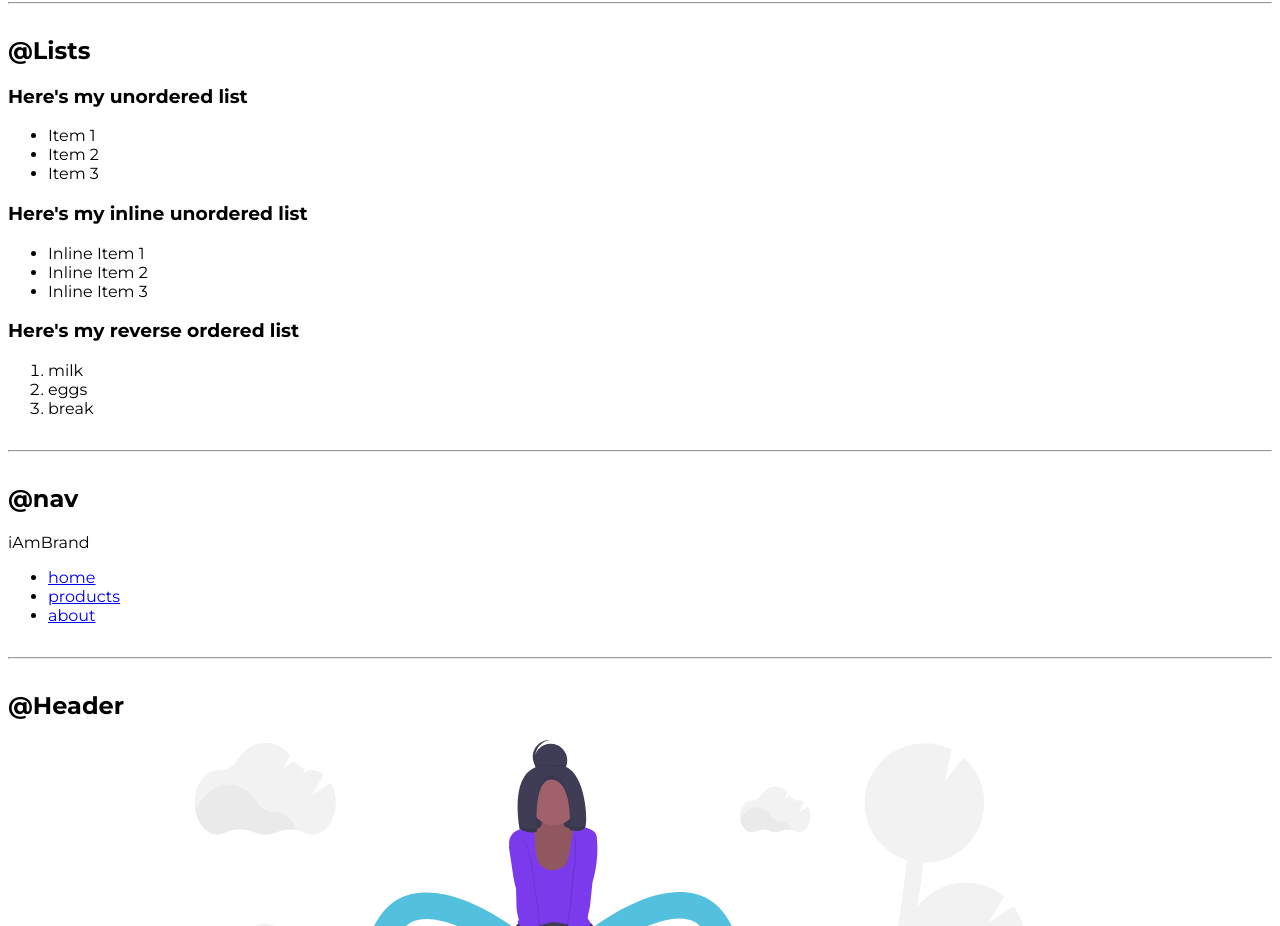
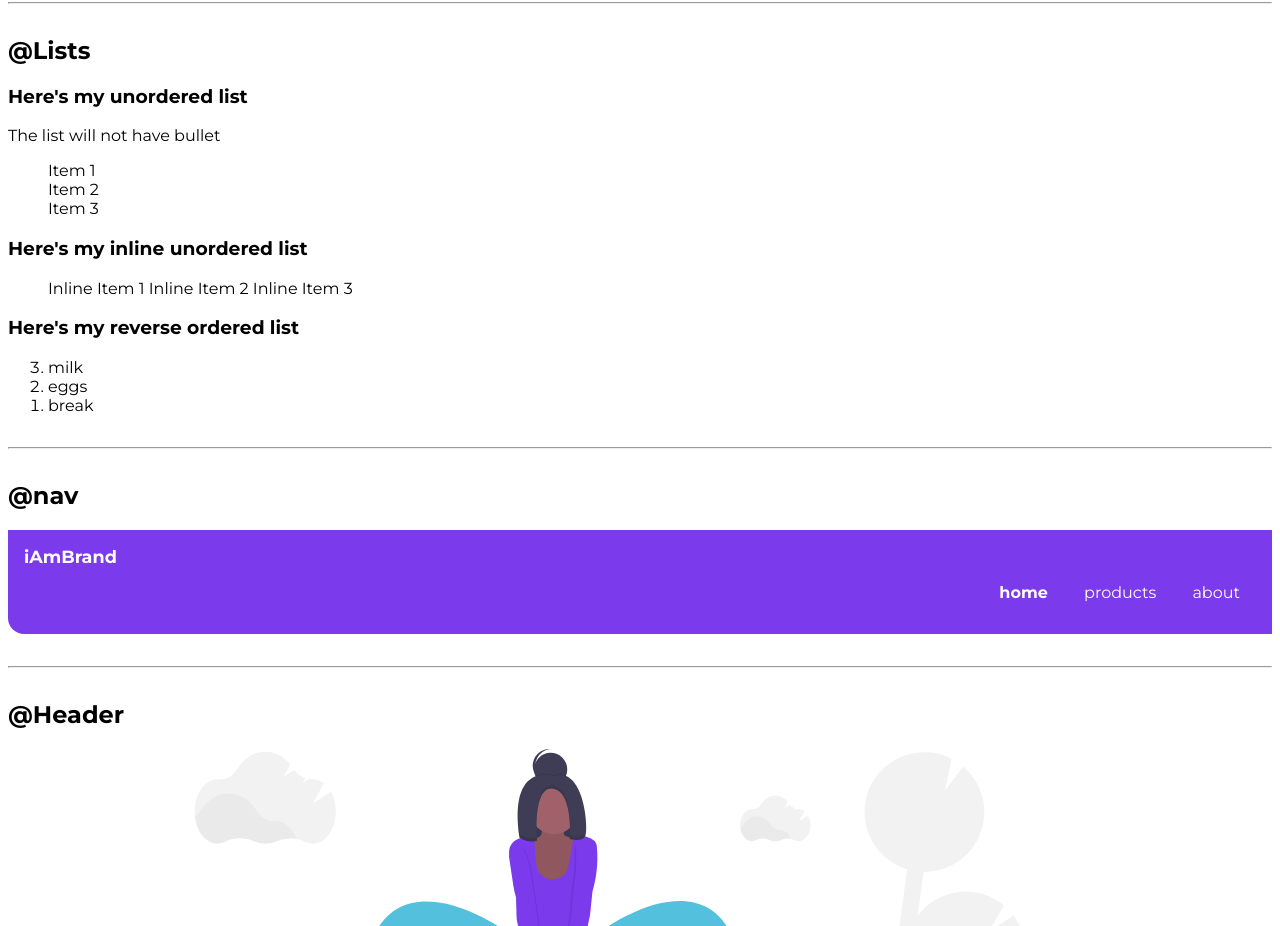
Before and after one commit to Manjunath-Koralli/neogcamp-lesson-3-live, a plain HTML site: page index.html in a window 1280 px wide. Shown: the part 800-1726 px from the top of the page. Drawn offline with Linux system fonts and the light colour scheme.

Commit message:
CSS : navigation

```diff
--- a/index.html
+++ b/index.html
@@ -38,21 +38,22 @@
     <h2>@Lists</h2>
 
     <h3>Here's my unordered list</h3>
-    <ul>
+    <p>The list will not have bullet</p>
+    <ul class="list-non-bullet">
         <li>Item 1</li>
         <li>Item 2</li>
         <li>Item 3</li>
     </ul>
 
     <h3>Here's my inline unordered list</h3>
-    <ul>
-        <li>Inline Item 1</li>
-        <li>Inline Item 2</li>
-        <li>Inline Item 3</li>
+    <ul class="list-non-bullet">
+        <li class="list-item-inline">Inline Item 1</li>
+        <li class="list-item-inline">Inline Item 2</li>
+        <li class="list-item-inline">Inline Item 3</li>
     </ul>
 
     <h3>Here's my reverse ordered list</h3>
-    <ol>
+    <ol reversed>
         <li>milk</li>
         <li>eggs</li>
         <li>break</li>
@@ -61,12 +62,12 @@
     <hr>
 
     <h2>@nav</h2>
-    <nav>
-        <div>iAmBrand</div>
-        <ul>
-            <li><a href="/">home</a></li>
-            <li><a href="/">products</a></li>
-            <li><a href="/">about</a></li>
+    <nav class="container navigation">
+        <div class="nav-brand">iAmBrand</div>
+        <ul class="list-non-bullet nav-pills">
+            <li class="list-item-inline"><a class="link link-active" href="/">home</a></li>
+            <li class="list-item-inline"><a class="link" href="/">products</a></li>
+            <li class="list-item-inline"><a class="link" href="/">about</a></li>
         </ul>
     </nav>
 
--- a/styles.css
+++ b/styles.css
@@ -43,3 +43,39 @@ hr {
     border-radius: 0.5rem;
     border : 1px solid var(--primary-color);
 }
+
+/** lists **/
+
+.list-non-bullet {
+    list-style: none;
+}
+
+.list-item-inline {
+    display: inline;
+}
+
+/** navigation **/
+
+.navigation {
+    background-color: var(--primary-color);
+    color: white;
+    padding: 1rem;
+    border-bottom-left-radius: 1rem;
+}
+
+.navigation .nav-brand {
+    font-weight: bold;
+    font-size: 1.1rem;
+}
+
+.navigation .link {
+    color: white;
+}
+
+.navigation .link-active {
+    font-weight: bold;
+}
+
+.navigation .nav-pills {
+    text-align: right;
+}
```
